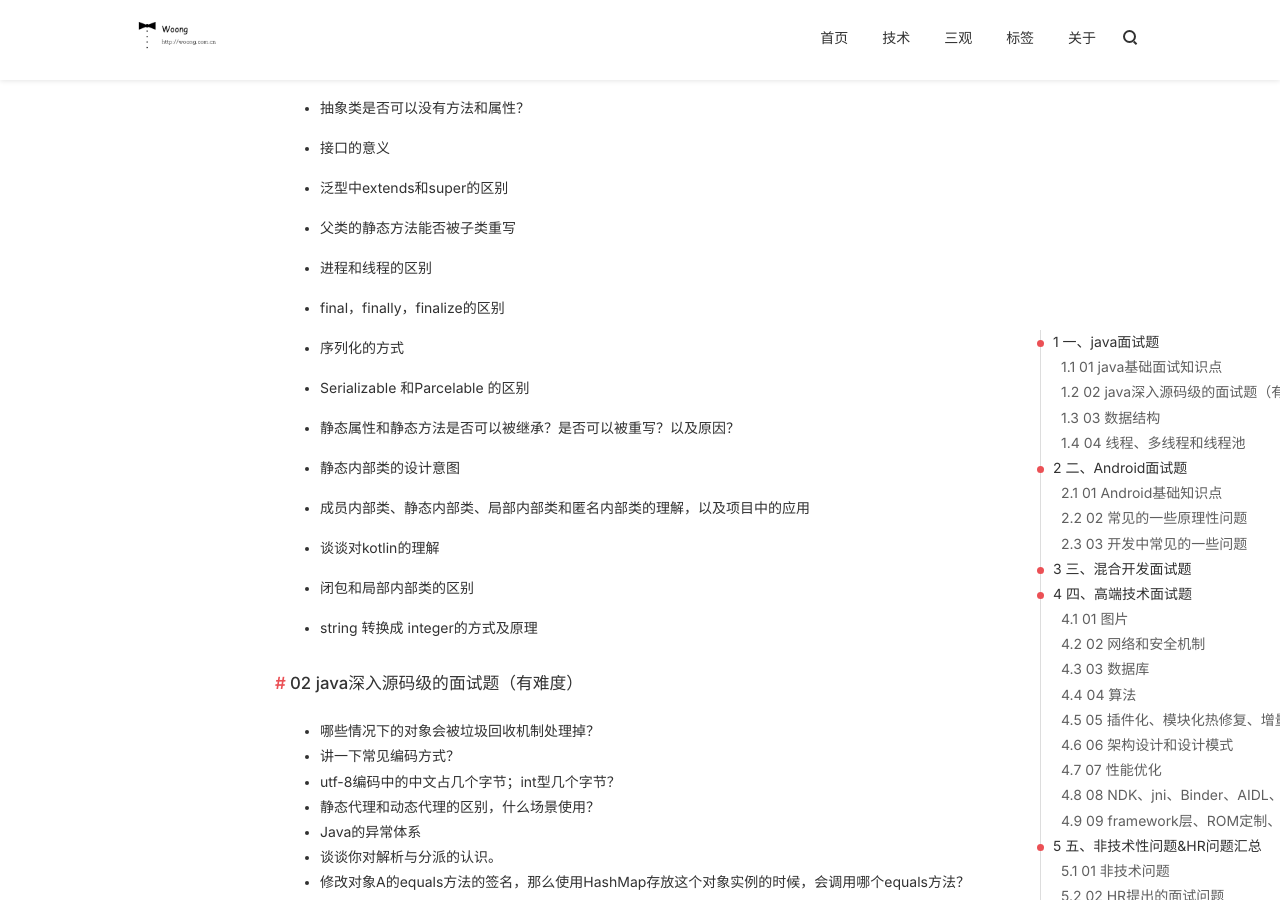
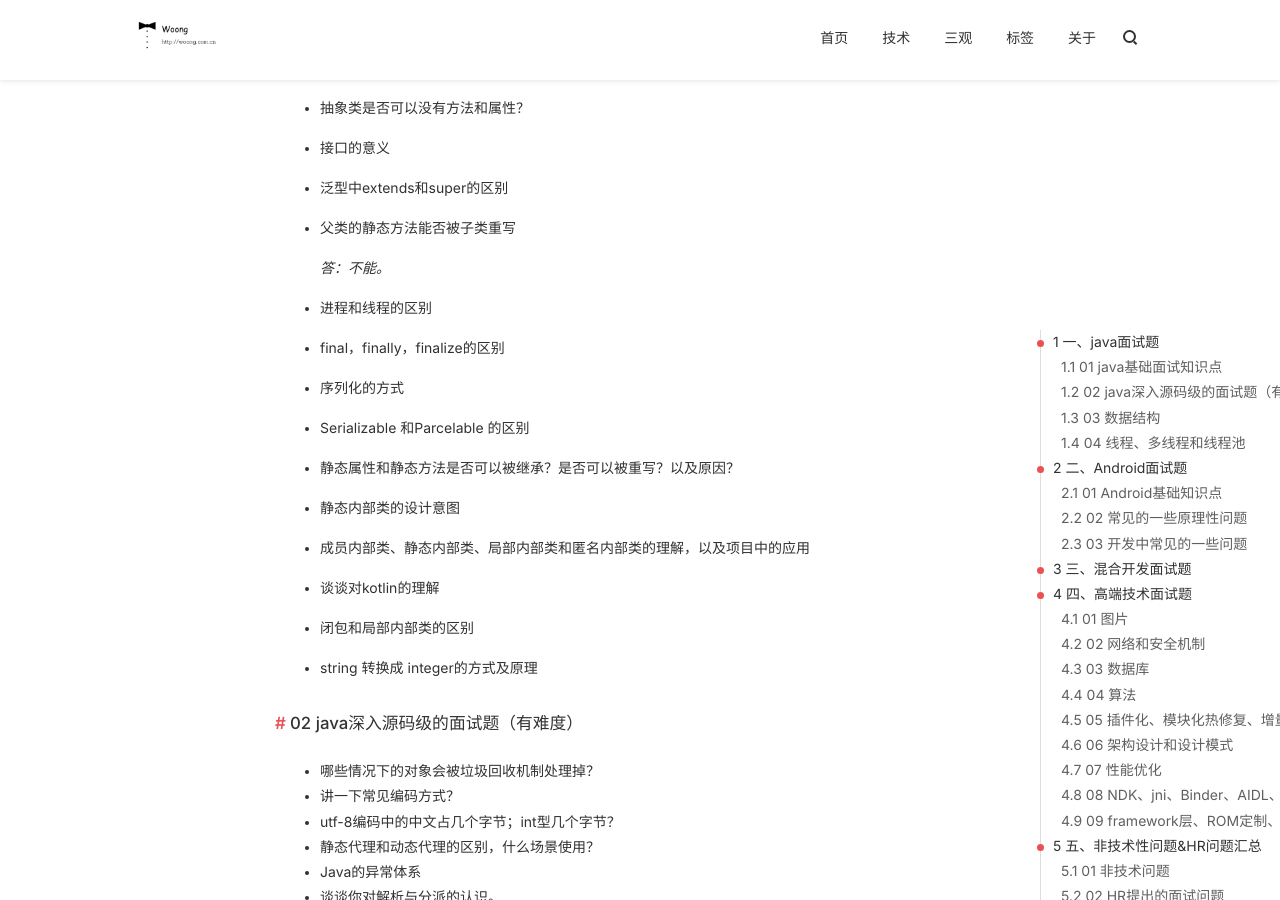
Before and after one commit to j1406493495/j1406493495.github.io, a Jekyll site: the page built from _posts/android/2018-11-05-Android面试题.md, in a window 1280 px wide and 900 px high, scrolled down 954 px. Built offline with Jekyll 4.4.1, drawn with Linux system fonts in a browser that asks for light colours; nearby versions of some CDN libraries; comment, search, counter and statistics services are not loaded.

Commit message:
[Bug XXXX] update answer Cause: None Solution: None Fixed Version: None Branch: None

```diff
--- a/_posts/android/2018-11-05-Android面试题.md
+++ b/_posts/android/2018-11-05-Android面试题.md
@@ -49,6 +49,8 @@ tags:
 - 泛型中extends和super的区别
 
 - 父类的静态方法能否被子类重写
+
+  *答：不能。*
 
 - 进程和线程的区别
 
```
